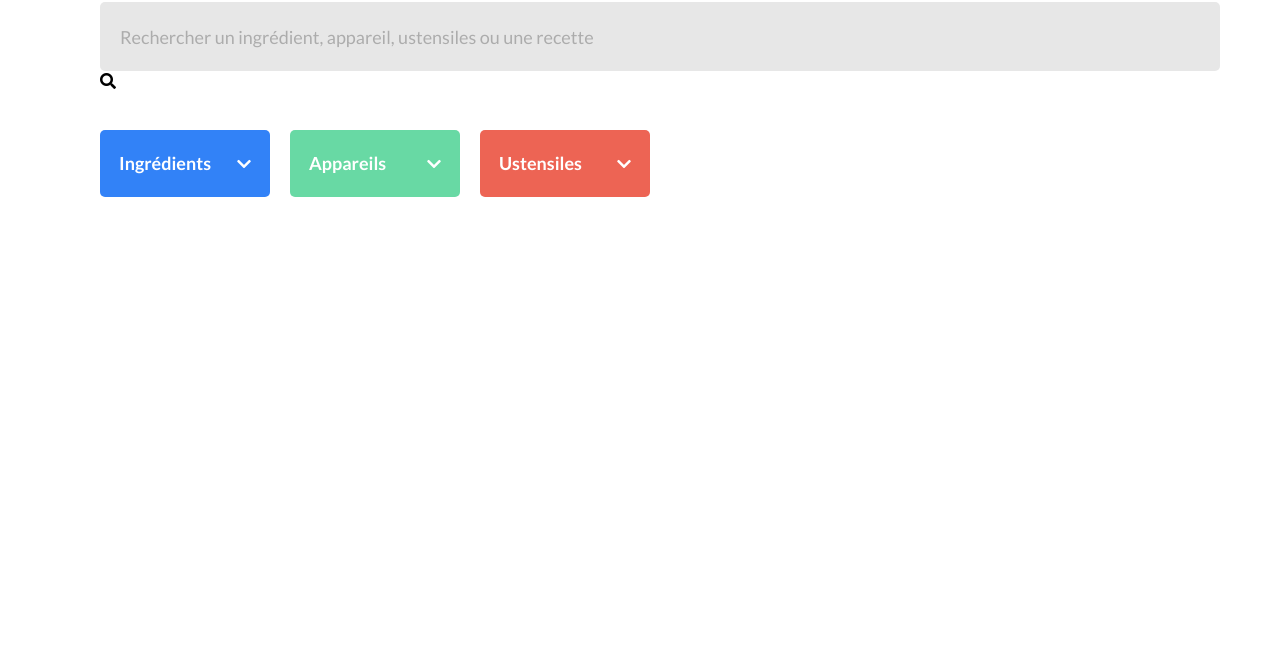
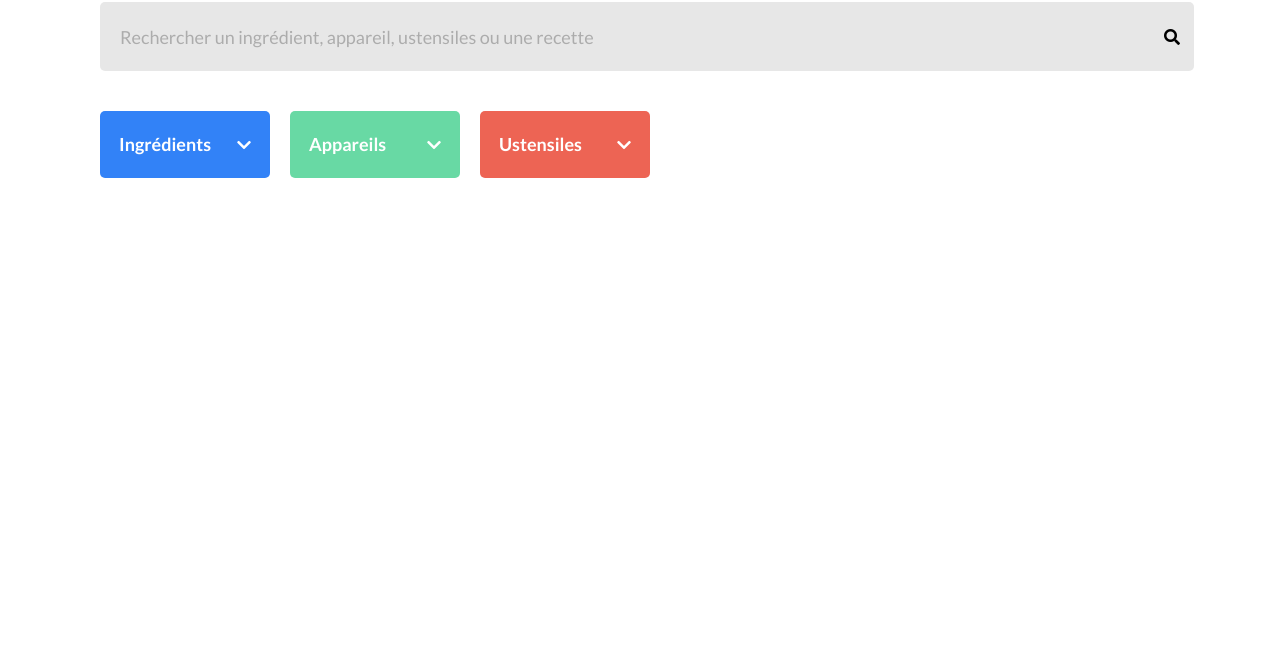
Before and after one commit to YoannAsl/Les-Petits-Plats, a website: page index.html in a window 1280 px wide. Shown: the part 148-800 px from the top of the page. Drawn offline with Linux system fonts and the light colour scheme.

Commit message:
Placement icone loupe

```diff
--- a/styles/index.scss
+++ b/styles/index.scss
@@ -25,6 +25,14 @@ header {
 	display: flex;
 	justify-content: center;
 	margin-bottom: 17px;
+}
+
+#main-searchbar-container {
+	display: flex;
+	align-items: center;
+	i {
+		margin-left: -30px;
+	}
 }
 
 #main-searchbar {
@@ -152,7 +160,7 @@ header {
 		h3,
 		.time {
 			font-size: 18px;
-			i::before {
+			i {
 				font-size: 20px;
 			}
 		}
```
Also changed, not shown: styles/index.css, 1 other file.
